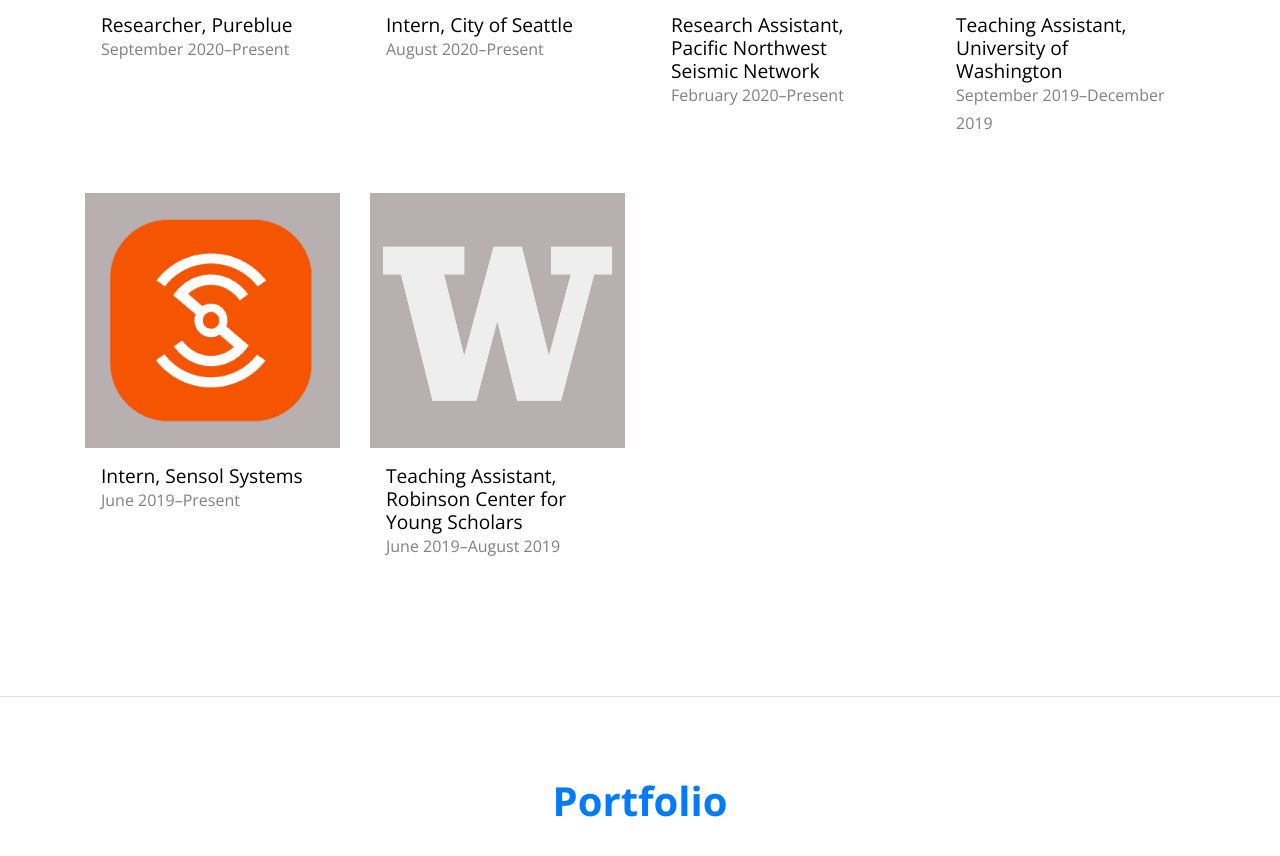
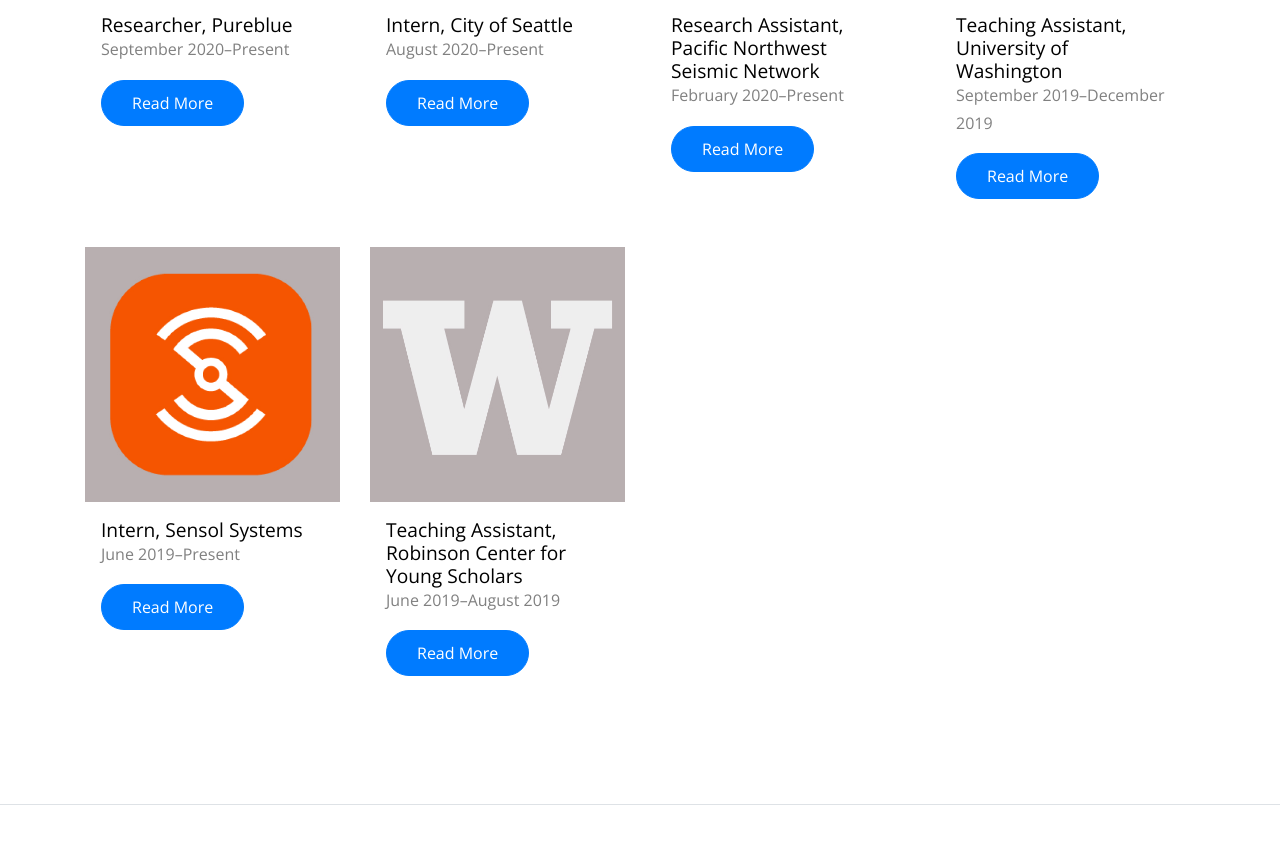
Before and after one commit to imanhaji/imansarahaji, a plain HTML site: page index.html in a window 1280 px wide. Shown: the part 2954-3810 px from the top of the page. Drawn offline with nearby package versions, Linux system fonts and the light colour scheme; files whose address does not match are found by name.

Commit message:
Update index.html

```diff
--- a/index.html
+++ b/index.html
@@ -253,6 +253,7 @@
               <div class="p-3">
                 <h3>Researcher, Pureblue</h3>
 		      <p>September 2020–Present</p>
+		      <p onclick="ReadMorePureblue()" class="btn smoothscroll btn-primary mr-2 mb-2">Read More</p>
               </div>
             </div>
           </div>
@@ -271,6 +272,7 @@
               <div class="p-3">
                 <h3>Intern, City of Seattle</h3>
                 <p>August 2020–Present</p>
+		<p onclick="ReadMoreSDCI()" class="btn smoothscroll btn-primary mr-2 mb-2">Read More</p>
               </div>
             </div>
           </div>
@@ -289,6 +291,7 @@
               <div class="p-3">
                 <h3>Research Assistant, Pacific Northwest Seismic Network</h3>
                 <p>February 2020–Present</p>
+		<p onclick="ReadMorePNSN()" class="btn smoothscroll btn-primary mr-2 mb-2">Read More</p>
               </div>
             </div>
           </div>
@@ -325,6 +328,7 @@
               <div class="p-3">
                 <h3>Teaching Assistant, University of Washington</h3>
                	<p>September 2019–December 2019</p>
+		<p onclick="ReadMoreTAUW()" class="btn smoothscroll btn-primary mr-2 mb-2">Read More</p>
               </div>
             </div>
           </div>
@@ -343,6 +347,7 @@
               <div class="p-3">
                 <h3>Intern, Sensol Systems</h3>
                 <p>June 2019–Present</p>
+		<p onclick="ReadMoreSensol()" class="btn smoothscroll btn-primary mr-2 mb-2">Read More</p>
               </div>
             </div>
           </div>
@@ -361,6 +366,7 @@
               <div class="p-3">
                 <h3>Teaching Assistant, Robinson Center for Young Scholars</h3>
              	<p>June 2019–August 2019</p>
+		<p onclick="ReadMoreTARC()" class="btn smoothscroll btn-primary mr-2 mb-2">Read More</p>
               </div>
             </div>
           </div>
```
